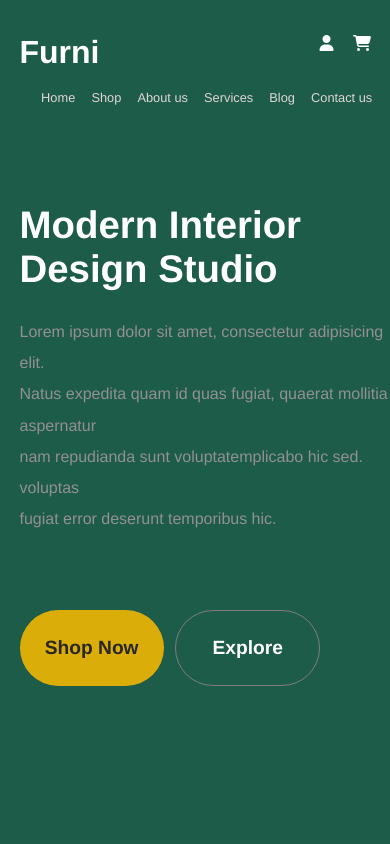
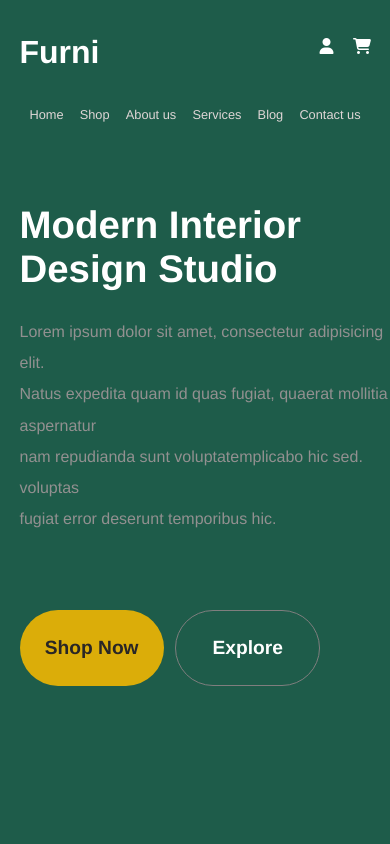
Before and after one commit to Zakaria-ocd/project1, a plain HTML site: page index.html in a window 390 px wide. Shown: the top 844 px of the page. Drawn offline with Linux system fonts and the light colour scheme.

Commit message:
Update stylesheet.css

```diff
--- a/stylesheet.css
+++ b/stylesheet.css
@@ -605,14 +605,15 @@ nav{
     font-size: 1.1em;
     color: white;
 }
-@media screen and (max-width: 576px){
+@media screen and (max-width: 426px){
     .home-page{
         height: 100vh;
         width:100%;
     }
     .nav-bar {
           align-self: center;
-          margin-top: 2vh;
+          margin-top: 4vh;
+          margin-left: -6vw;
     }
     .title-pro{
         flex-basis: 65vw;
@@ -621,7 +622,7 @@ nav{
     .icons-home i{
         margin-left: 5vw;
         position: relative;
-        top: -8.4vh;
+        top: -10vh;
         left: 35vw;
     }
     .head-home{
```
